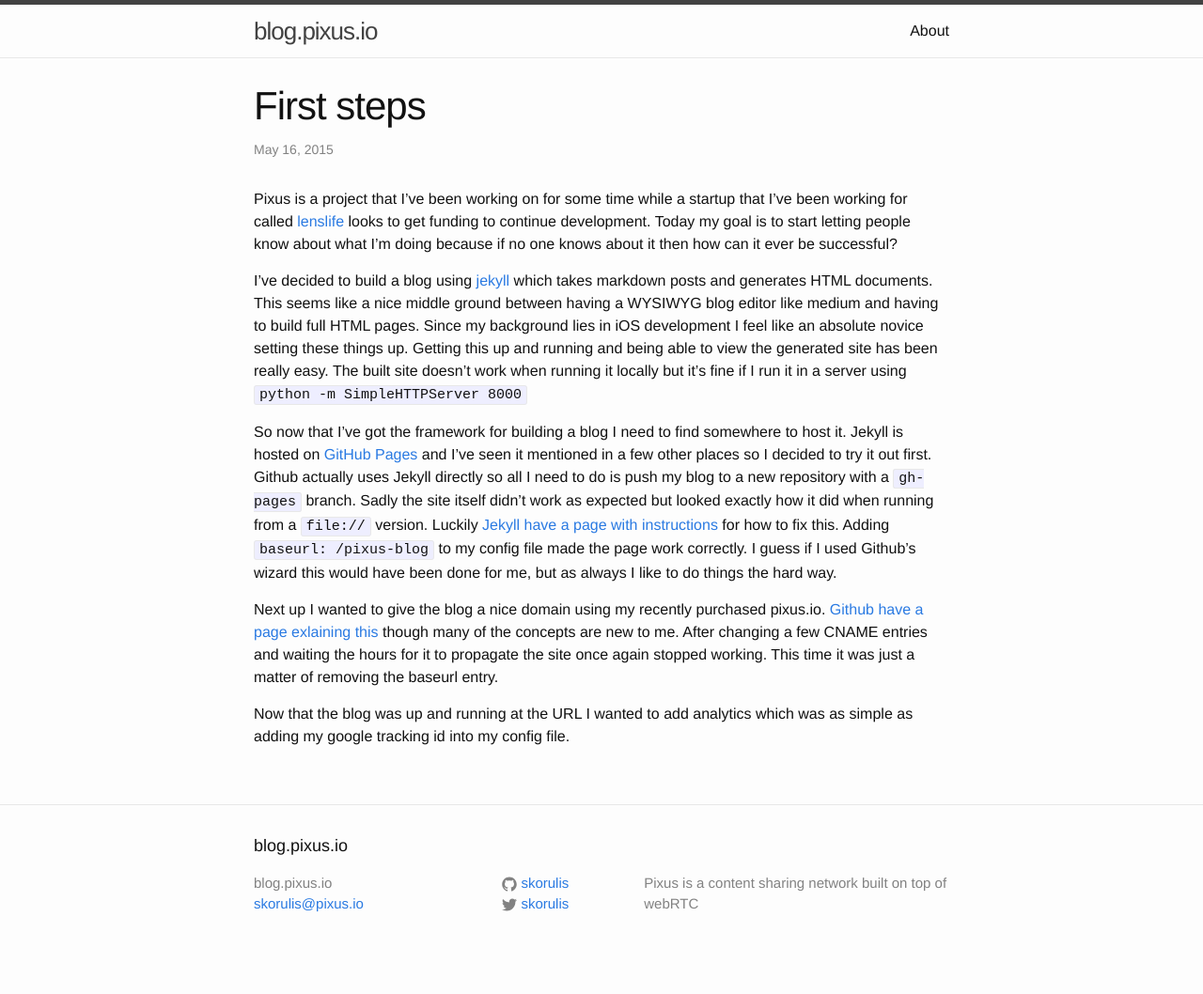
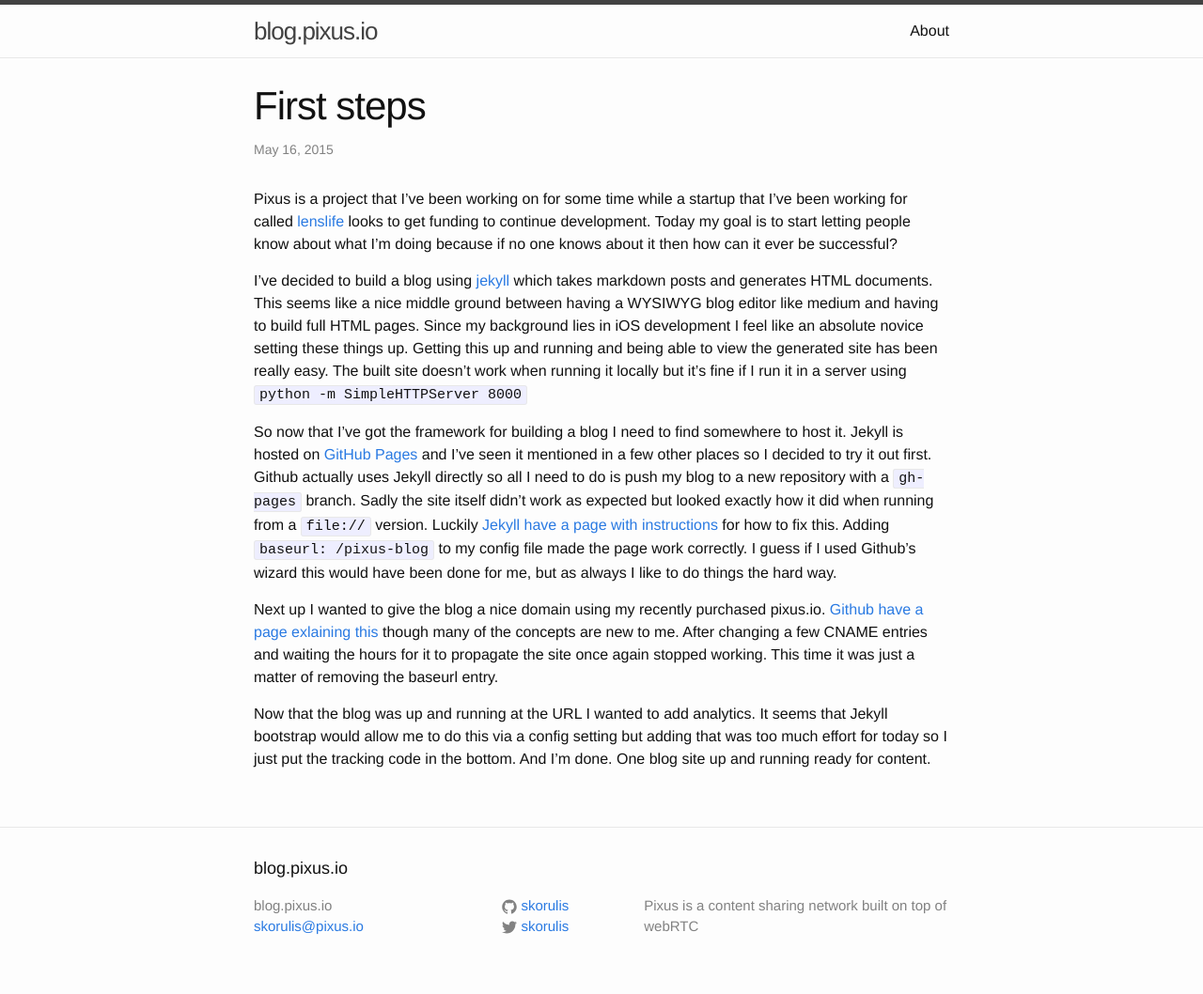
Before and after one commit to skorulis/pixus-blog, a Jekyll site: the page built from _posts/2015-05-16-first-steps.markdown, in a window 1280 px wide. Shown: the whole page at 94% size. Built offline with Jekyll 4.4.1, drawn with Linux system fonts in a browser that asks for light colours; before the commit the page ends 1034 px from its top, so only the background shows below that.

Commit message:
Finished up the first blog entry.

```diff
--- a/_posts/2015-05-16-first-steps.markdown
+++ b/_posts/2015-05-16-first-steps.markdown
@@ -12,7 +12,7 @@
 
 Next up I wanted to give the blog a nice domain using my recently purchased pixus.io. [Github have a page exlaining this](https://help.github.com/articles/setting-up-a-custom-domain-with-github-pages/) though many of the concepts are new to me. After changing a few CNAME entries and waiting the hours for it to propagate the site once again stopped working. This time it was just a matter of removing the baseurl entry.
 
-Now that the blog was up and running at the URL I wanted to add analytics which was as simple as adding my google tracking id into my config file.
+Now that the blog was up and running at the URL I wanted to add analytics. It seems that Jekyll bootstrap would allow me to do this via a config setting but adding that was too much effort for today so I just put the tracking code in the bottom. And I'm done. One blog site up and running ready for content.
 
 
 [GitHub Pages]: http://pages.github.com/
```
